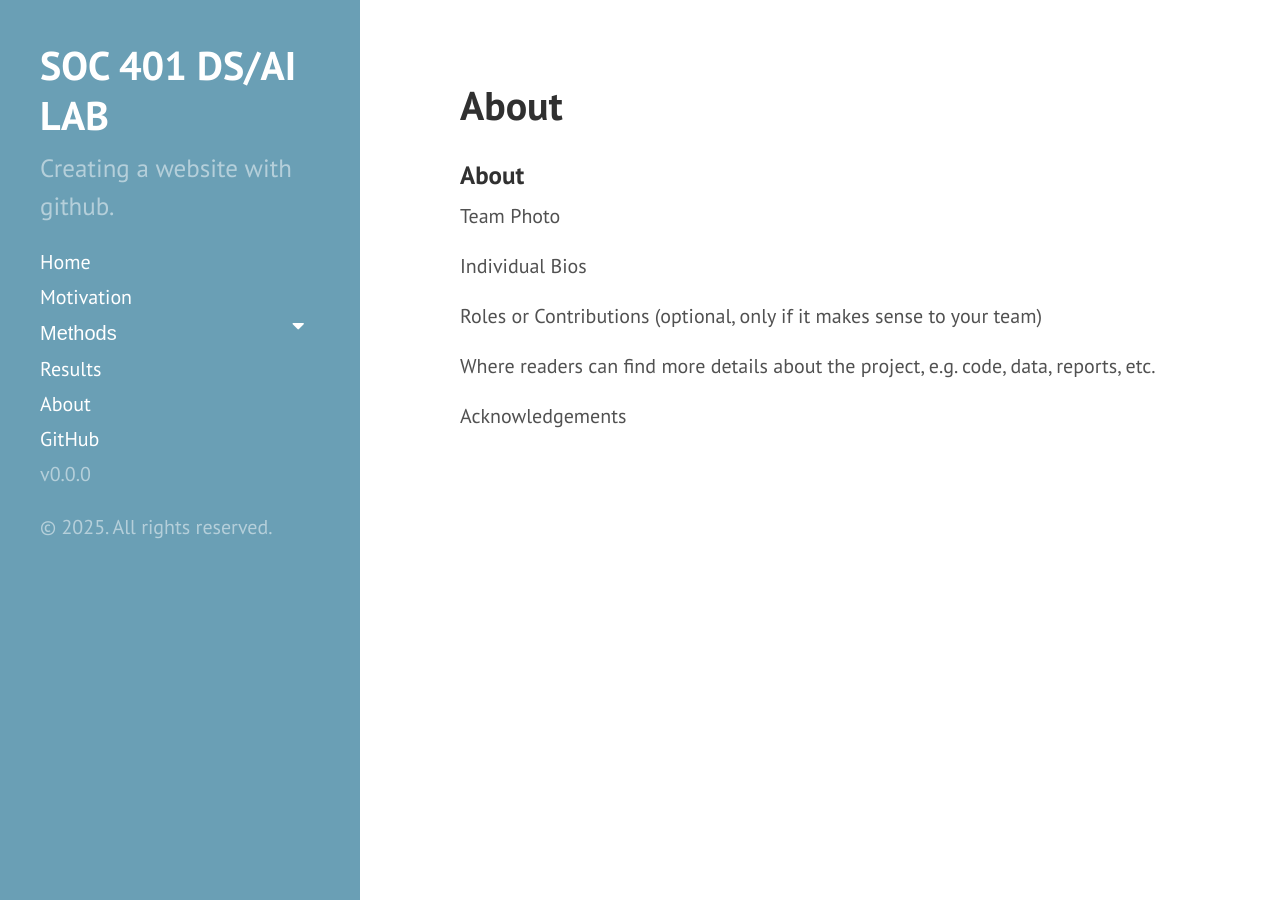
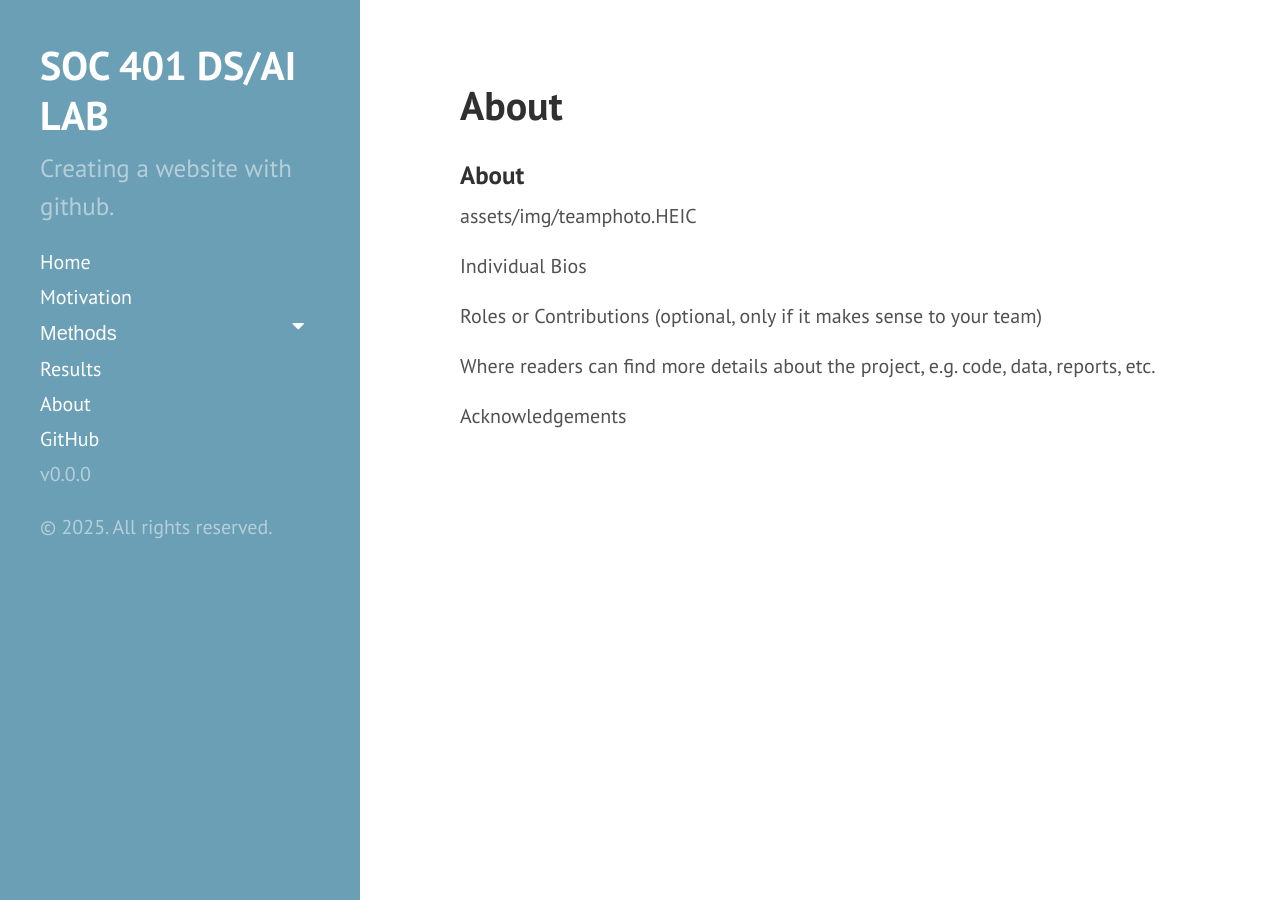
Before and after one commit to alwu25/My-SOC-401-Project, a Jekyll site: the page built from about.md, in a window 1280 px wide. Built offline with Jekyll 4.4.1, drawn with Linux system fonts in a browser that asks for light colours.

Commit message:
Update about.md

```diff
--- a/about.md
+++ b/about.md
@@ -5,7 +5,7 @@ title: About
 
 ### About
 
-Team Photo
+assets/img/teamphoto.HEIC
 
 Individual Bios
 
```
